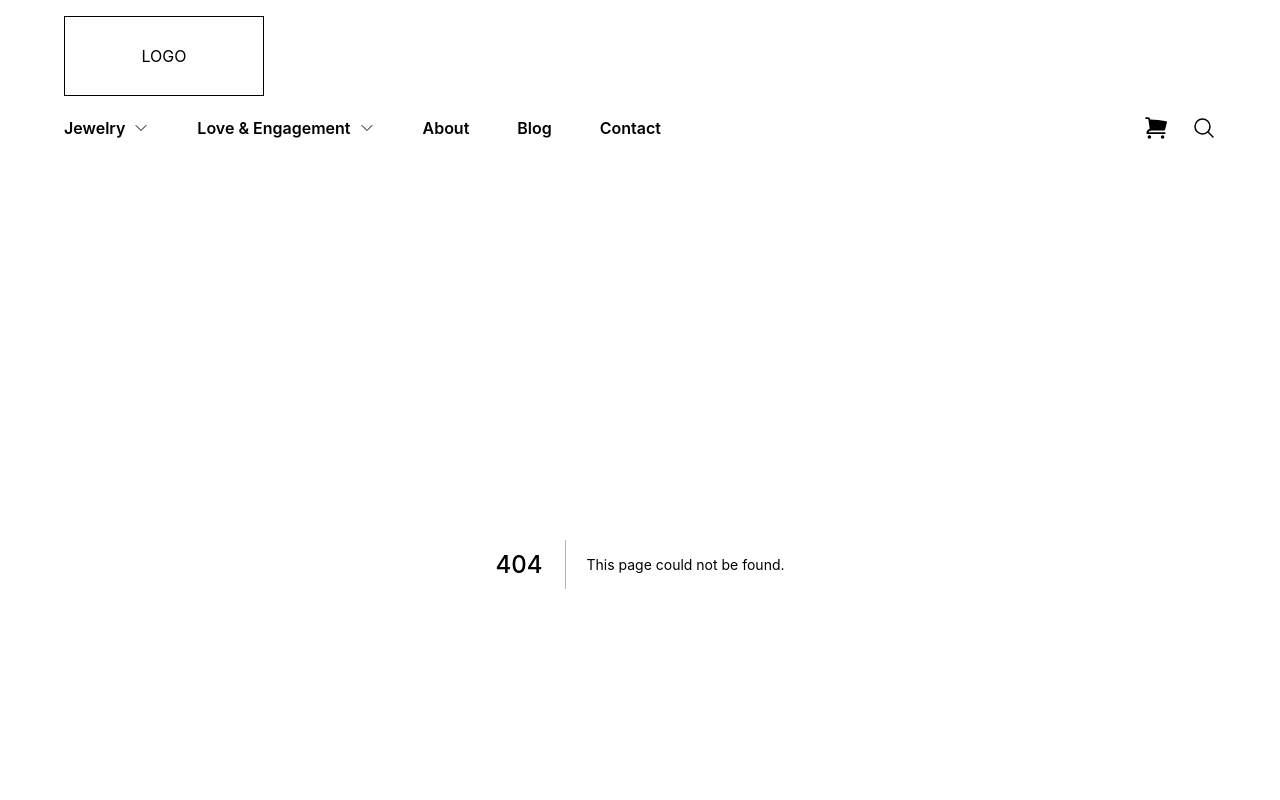
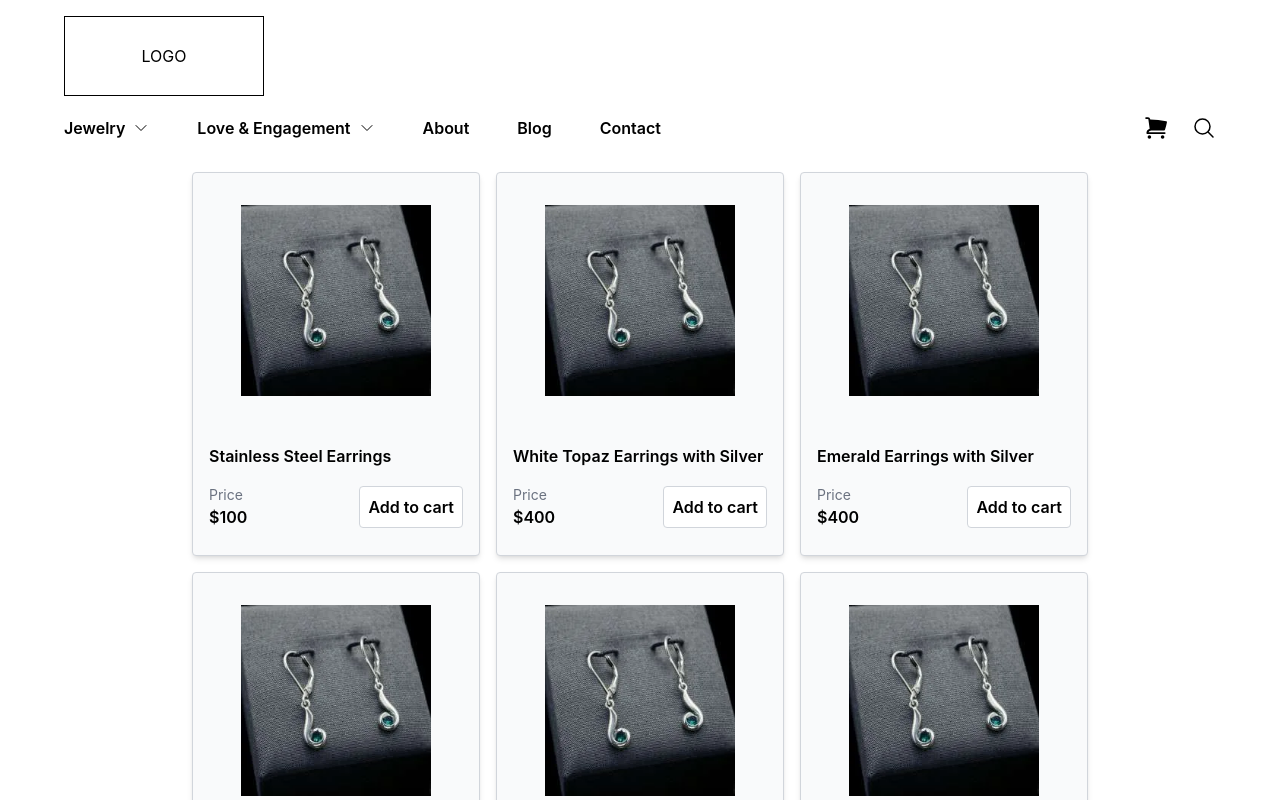
Before and after one commit to willp11/nextjs-ts-ecommerce, a Next.js app: page /earrings in a window 1280 px wide. Before the commit this address had no page. Shown: the top 800 px of the page. Built offline with nearby package versions, Linux system fonts and the light colour scheme.

Commit message:
added product cards

```diff
--- /dev/null
+++ b/components/productCard.tsx
@@ -0,0 +1,35 @@
+import { Product } from "../types/product";
+import Image from "next/image";
+
+export default function ProductCard({product}: {product: Product}) {
+    return (
+        <div className="group h-[24rem] w-[18rem] bg-gray-50 m-2 border border-gray-300 rounded shadow-md">
+            <div className="h-2/3 w-full flex items-center justify-center cursor-pointer">
+                <div className="relative w-3/4 h-3/4 group-hover:transform group-hover:scale-125 group-hover:ease-in-out group-hover:duration-500">
+                    <Image
+                        src={product.image}
+                        layout="fill"
+                        objectFit="contain"
+                        alt={product.name}
+                    />
+                </div>
+            </div>
+            <div className="h-1/3 w-full p-4">
+                <div className="h-1/3 w-full">
+                    <p className="font-semibold truncate cursor-pointer hover:text-blue-600">{product.name}</p>
+                </div>
+                <div className="h-2/3 w-full flex justify-between items-center">
+                    <div className="flex flex-col">
+                        <p className="text-sm text-gray-500">Price</p>
+                        <p className="font-semibold">${product.price}</p>
+                    </div>
+                    <button
+                        className="border border-gray-300 bg-white rounded p-2 font-semibold transition ease-in-out duration-300 hover:bg-blue-600 hover:text-white"
+                    >
+                        Add to cart
+                    </button>
+                </div>
+            </div>
+        </div>
+    )
+}
--- /dev/null
+++ b/pages/earrings.tsx
@@ -0,0 +1,21 @@
+import earrings from '../products/earrings.json';
+import ProductCard from '../components/productCard';
+import { useEffect } from 'react';
+
+export default function Earrings() {
+
+    useEffect(()=>{
+        console.log(earrings);
+    }, [])
+
+    let products = earrings.earrings.map((earring)=>{
+        return <ProductCard key={earring.name} product={earring} />
+    })
+
+    return (
+        <div className="w-full max-w-[1200px] mx-auto flex items-center justify-center flex-wrap">
+            {products}
+            {products}
+        </div>
+    )
+}
--- a/products/earrings.json
+++ b/products/earrings.json
@@ -9,7 +9,8 @@
                 "Stainless Steel Jewelry",
                 "Earrings"
             ],
-            "price": 100
+            "price": 100,
+            "image": "/images/products/sterling-silver-earrings-with-created-emerald.webp"
         },
         {
             "name": "White Topaz Earrings with Silver",
@@ -22,7 +23,8 @@
                 "Gemstone Jewelry",
                 "Earrings"
             ],
-            "price": 400
+            "price": 400,
+            "image": "/images/products/sterling-silver-earrings-with-created-emerald.webp"
         },
         {
             "name": "Emerald Earrings with Silver",
@@ -35,7 +37,8 @@
                 "Gemstone Jewelry",
                 "Earrings"
             ],
-            "price": 400
+            "price": 400,
+            "image": "/images/products/sterling-silver-earrings-with-created-emerald.webp"
         }
     ]
 }
--- /dev/null
+++ b/types/product.ts
@@ -0,0 +1,7 @@
+export interface Product {
+    name: string,
+    materials: string[],
+    categories: string[],
+    price: number,
+    image: string
+}
```
Also changed, not shown: public/images/products/sterling-silver-earrings-with-created-emerald.webp (added).
